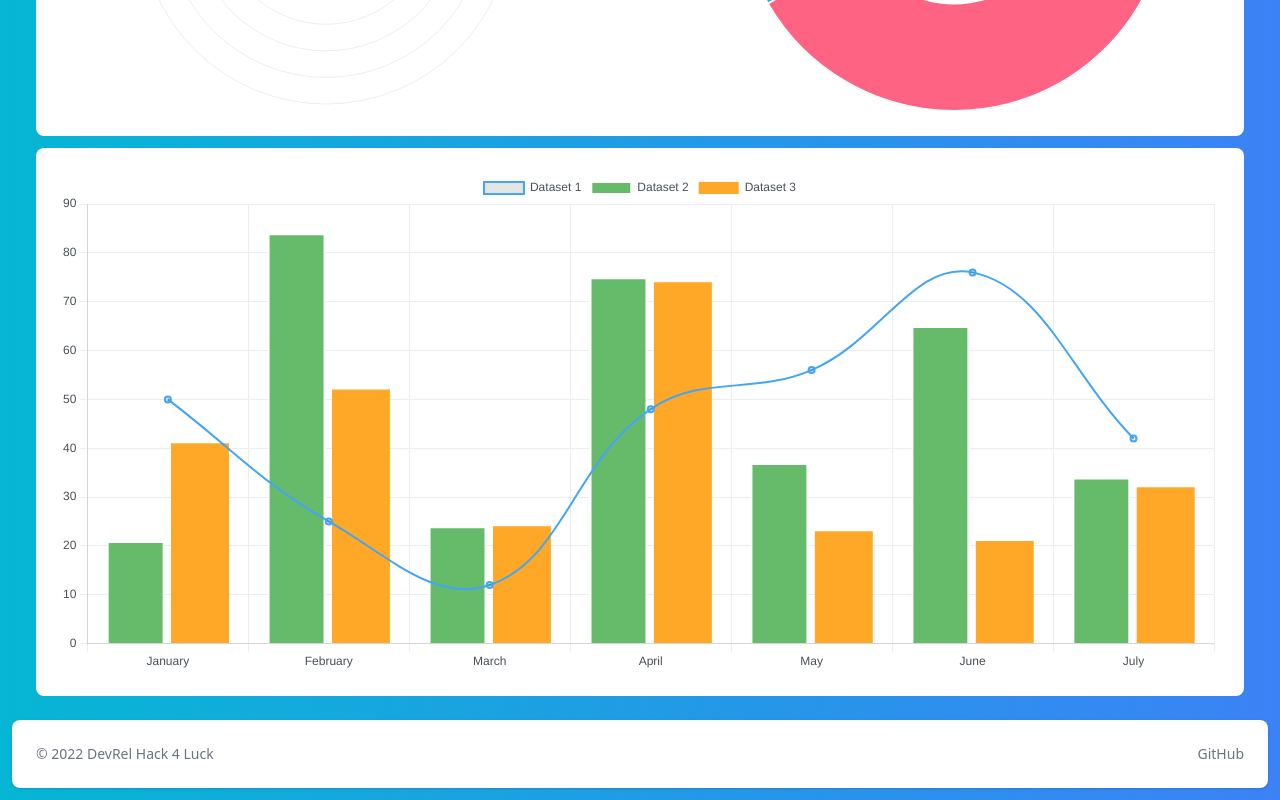
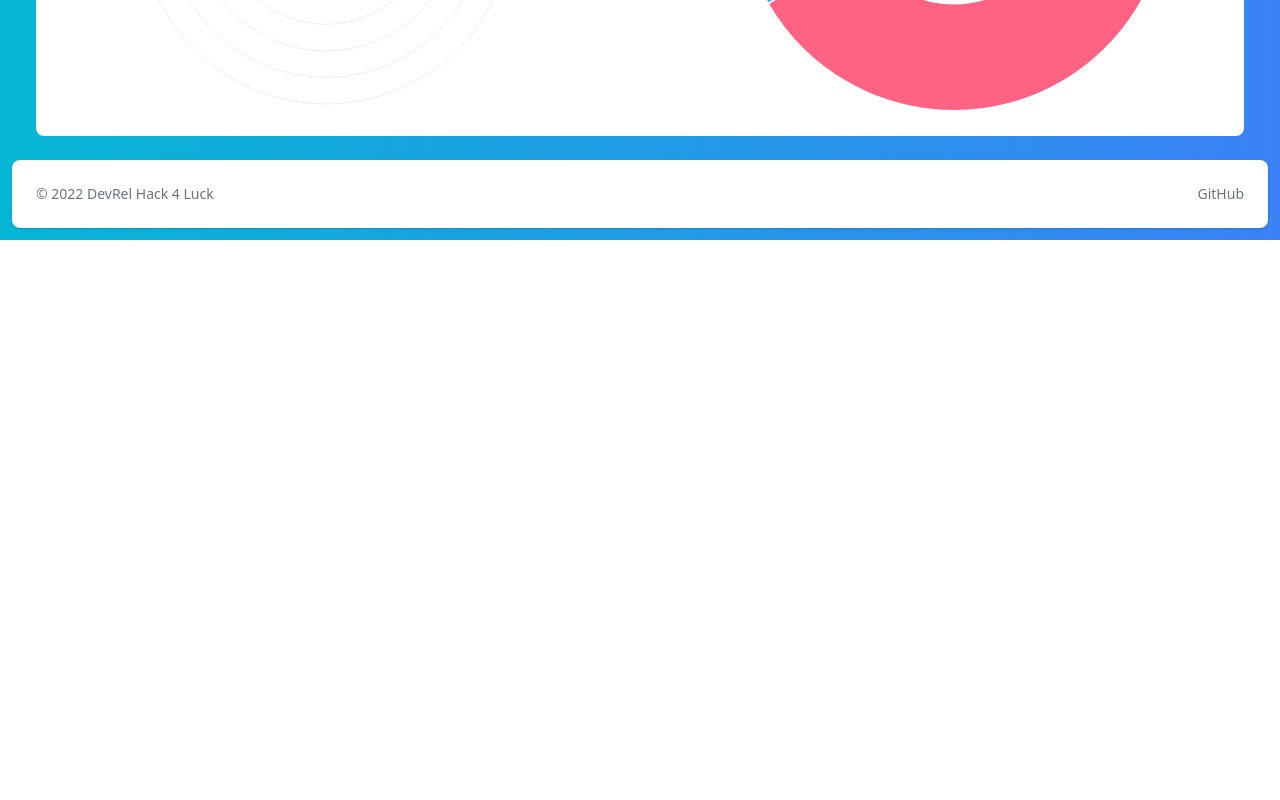
Before and after one commit to artemshchirov/devrel-hack, a React (Vite) app: page / in a window 1280 px wide. Shown: the part 1965-2765 px from the top of the page. After the commit the page ends 2205 px from the top, so only its background shows below. Built offline with nearby package versions, Linux system fonts and the light colour scheme; no server answers.

Commit message:
fix(ui): hide ComboChart template

```diff
--- a/src/pages/Home/Home.tsx
+++ b/src/pages/Home/Home.tsx
@@ -100,9 +100,9 @@
         <h2 className="mt-3 mb-auto text-xs w-max">Top Contributors</h2>
         <DoughnutChart jsonApi={jsonApi} />
       </div>
-      <div className="flex items-center p-6 mt-3 overflow-hidden bg-white rounded-lg flex-nowrap card justify-evenly">
+      {/* <div className="flex items-center p-6 mt-3 overflow-hidden bg-white rounded-lg flex-nowrap card justify-evenly">
         <ComboChart />
-      </div>
+      </div> */}
     </Page>
   );
 };
```
